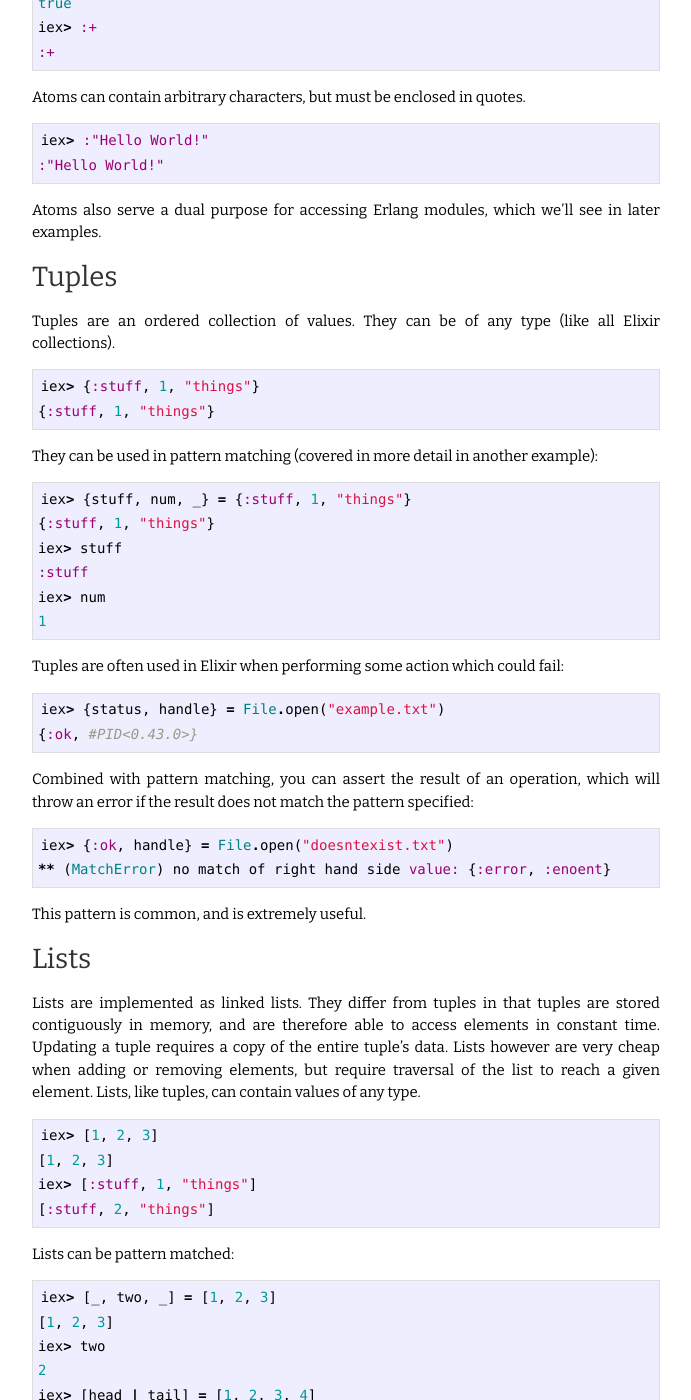
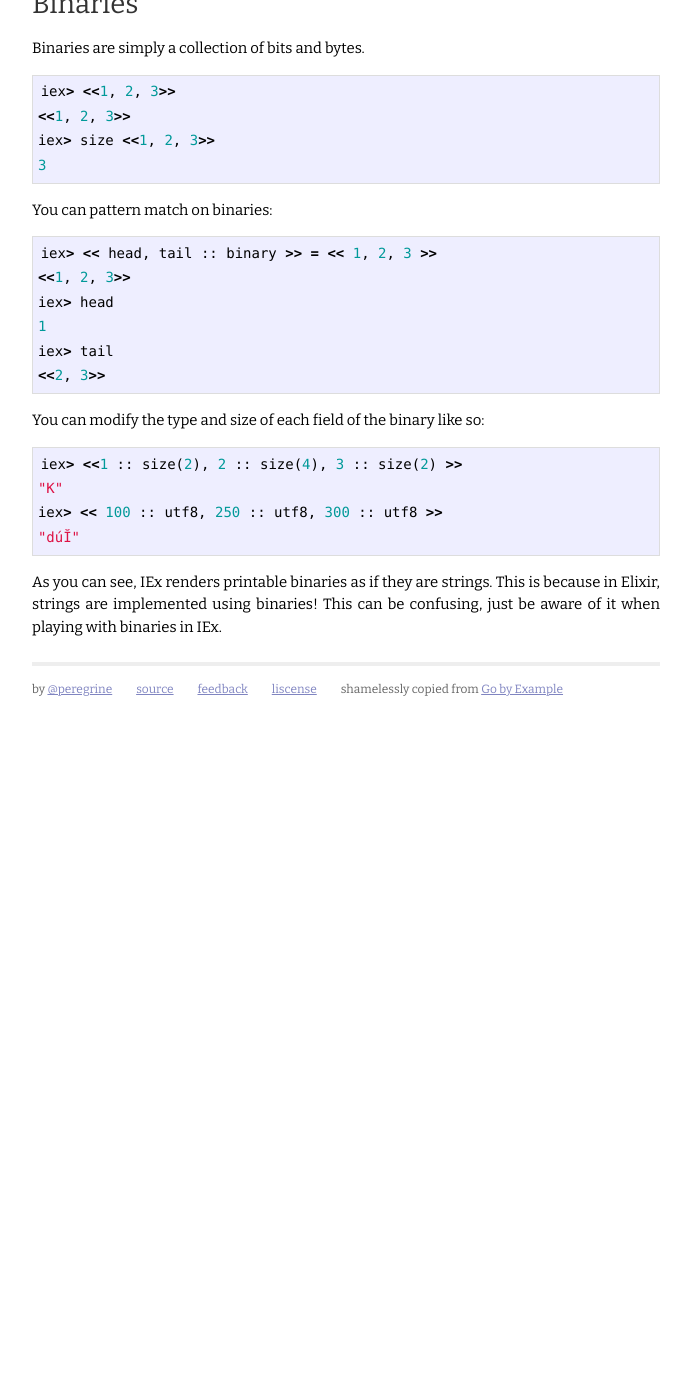
Before and after one commit to nubunto/elixir-by-example, a Jekyll site: the page built from _posts/2014-02-20-basic-types.markdown, in a window 1280 px wide and 1400 px high, scrolled down 1520 px. Shown: the whole window, without its empty margins (294-985 px from the left). Built offline with Jekyll 4.4.1, drawn with Linux system fonts in a browser that asks for light colours; Markdown is read by kramdown in place of the engine named in the settings; after the commit the page ends 2233 px from its top, so only the background shows below that; some of the changed text lies outside the part shown.

Commit message:
Split out basic types post into more specific posts

```diff
--- a/_posts/2014-02-20-basic-types.markdown
+++ b/_posts/2014-02-20-basic-types.markdown
@@ -52,20 +52,6 @@ false
 
 No surprises there!
 
-## Ranges
-
-Ranges are defined by a start and end value (inclusive). They can be
-iterated over as long as the start and end values are integers.
-
-{% highlight elixir %}
-iex> 1..3
-1..3
-iex> Enum.each 1..3, fn num -> num * 2 end
-[2, 4, 6]
-{% endhighlight %}
-
-Simple and easy!
-
 ## Atoms
 
 Atoms are essentially constants. Their value is their name.
@@ -87,89 +73,6 @@ iex> :"Hello World!"
 {% endhighlight %}
 
 Atoms also serve a dual purpose for accessing Erlang modules, which we'll see in later examples.
-
-## Tuples
-
-Tuples are an ordered collection of values. They can be of any type (like all Elixir collections).
-
-{% highlight elixir %}
-iex> {:stuff, 1, "things"}
-{:stuff, 1, "things"}
-{% endhighlight %}
-
-They can be used in pattern matching (covered in more detail in another example):
-
-{% highlight elixir %}
-iex> {stuff, num, _} = {:stuff, 1, "things"}
-{:stuff, 1, "things"}
-iex> stuff
-:stuff
-iex> num
-1
-{% endhighlight %}
-
-Tuples are often used in Elixir when performing some action which could fail:
-
-{% highlight elixir %}
-iex> {status, handle} = File.open("example.txt")
-{:ok, #PID<0.43.0>}
-{% endhighlight %}
-
-Combined with pattern matching, you can assert the result of an operation, which will throw an error if
-the result does not match the pattern specified:
-
-{% highlight elixir %}
-iex> {:ok, handle} = File.open("doesntexist.txt")
-** (MatchError) no match of right hand side value: {:error, :enoent}
-{% endhighlight %}
-
-This pattern is common, and is extremely useful.
-
-## Lists
-
-Lists are implemented as linked lists. They differ from tuples in that tuples are stored
-contiguously in memory, and are therefore able to access elements in constant time. Updating
-a tuple requires a copy of the entire tuple's data. Lists however are very cheap when adding
-or removing elements, but require traversal of the list to reach a given element. Lists, like
-tuples, can contain values of any type.
-
-{% highlight elixir %}
-iex> [1, 2, 3]
-[1, 2, 3]
-iex> [:stuff, 1, "things"]
-[:stuff, 2, "things"]
-{% endhighlight %}
-
-Lists can be pattern matched:
-
-{% highlight elixir %}
-iex> [_, two, _] = [1, 2, 3]
-[1, 2, 3]
-iex> two
-2
-iex> [head | tail] = [1, 2, 3, 4]
-[1, 2, 3, 4]
-iex> head
-1
-iex> tail
-[2, 3, 4]
-{% endhighlight %}
-
-Elixir has a special syntax for lists of keywords, also called keyword lists. This is sugar for a list
-of two-element tuples, where the first element of the tuple is an atom:
-
-{% highlight elixir %}
-iex> [head | tail] = [a: 1, b: 2]
-[a: 1, b: 2]
-iex> head
-{:a, 1}
-iex> Keywords.get [a: 1, b: 2], :a
-1
-iex> Keywords.get_values [a: 1, b: 2]
-[1, 2]
-{% endhighlight %}
-
-This is another type that is commonly used.
 
 ## Binaries
 
@@ -204,27 +107,3 @@ iex> << 100 :: utf8, 250 :: utf8, 300 :: utf8 >>
 
 As you can see, IEx renders printable binaries as if they are strings. This is because in Elixir, strings are
 implemented using binaries! This can be confusing, just be aware of it when playing with binaries in IEx.
-
-## Strings and Char Lists
-
-As we saw above, strings in Elixir are implemented using utf8 binaries.
-
-{% highlight elixir %}
-iex> is_binary "hello"
-true
-{% endhighlight %}
-
-Strings have a counterpart, called char lists. As you might guess, where strings are implemented using binaries,
-char lists are implemented using lists.
-
-{% highlight elixir %}
-iex> 'hello'
-'hello'
-iex> is_binary 'hello'
-false
-iex> is_list 'hello'
-true
-{% endhighlight %}
-
-In general, double-quoted strings are preferred over char lists, which are typically only used when interfacing
-with Erlang modules.
--- a/index.html
+++ b/index.html
@@ -16,5 +16,10 @@ title: Elixir by Example
   <ul class="posts">
     <li><a href="{{site.baseurl}}/hello-world">Hello World</a></li>
     <li><a href="{{site.baseurl}}/basic-types">Basic Types</a></li>
+    <li><a href="{{site.baseurl}}/strings-and-charlists">Strings and Char Lists</a></li>
+    <li><a href="{{site.baseurl}}/ranges">Ranges</a></li>
+    <li><a href="{{site.baseurl}}/tuples">Tuples</li>
+    <li><a href="{{site.baseurl}}/lists">Lists</a></li>
+    <li><a href="{{site.baseurl}}/keyword-lists">Keyword Lists</a></li>
   </ul>
 </div>
```
Also changed, not shown: _posts/2014-02-21-keyword-lists.markdown (added, +24 -0 lines), _posts/2014-02-21-lists.markdown (added, +72 -0 lines), _posts/2014-02-21-ranges.markdown (added, +20 -0 lines), _posts/2014-02-21-strings-and-charlists.markdown (added, +75 -0 lines), _posts/2014-02-21-tuples.markdown (added, +43 -0 lines).
